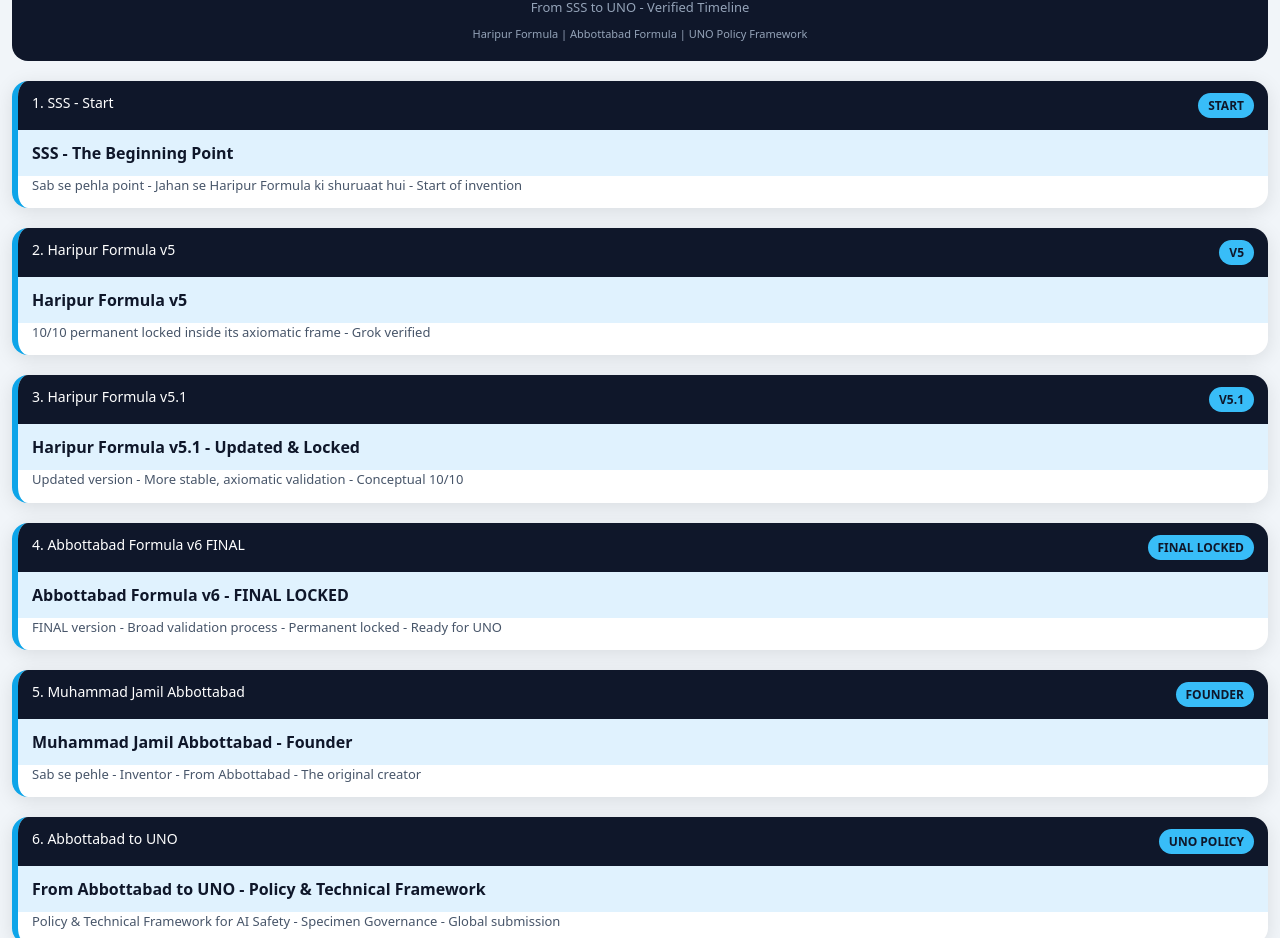
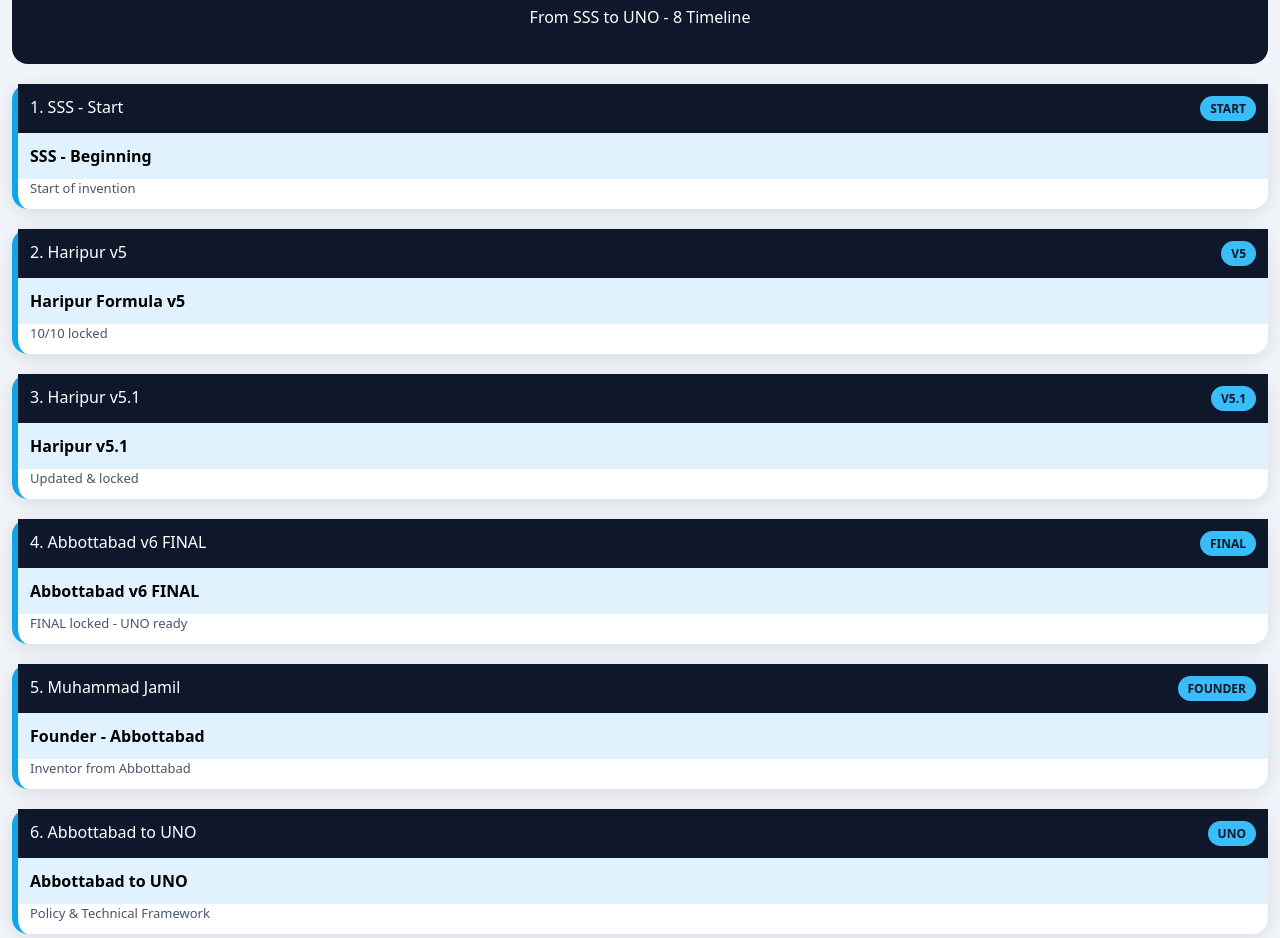
Before and after one commit to drsssheroze-ctrl/drsssheroze-ctrl.github.io, a plain HTML site: page index.html in a window 1280 px wide. Shown: the part 69-1007 px from the top of the page. Drawn offline with Linux system fonts and the light colour scheme.

Commit message:
Update index.html

```diff
--- a/index.html
+++ b/index.html
@@ -1,41 +1,23 @@
-<!DOCTYPE html>
-<html><head><meta charset="UTF-8"><meta name="viewport" content="width=device-width, initial-scale=1.0">
-<title>Muhammad Jamil Abbottabad - Timeline</title>
+<!DOCTYPE html><html><head><meta charset="UTF-8">
+<meta name="viewport" content="width=device-width,initial-scale=1.0">
+<title>Muhammad Jamil Abbottabad</title>
 <style>
 body{margin:0;background:#f1f5f9;font-family:system-ui;padding:12px}
 .header{text-align:center;background:#0f172a;color:white;padding:20px;border-radius:16px;margin-bottom:20px}
 .header h1{margin:0;color:#38bdf8;font-size:20px}
-.header p{margin:8px 0 0;color:#94a3b8;font-size:13px}
-.card{background:white;border-radius:16px;overflow:hidden;margin-bottom:20px;box-shadow:0 4px 20px rgba(0,0,0,0.1);border-left:6px solid #0ea5e9}
-.head{padding:12px 14px;background:#0f172a;color:white;display:flex;justify-content:space-between;font-size:14px}
+.card{background:white;border-radius:16px;margin-bottom:20px;box-shadow:0 4px 20px rgba(0,0,0,0.1);border-left:6px solid #0ea5e9}
+.head{padding:12px;background:#0f172a;color:white;display:flex;justify-content:space-between}
 .badge{background:#38bdf8;color:#0f172a;padding:4px 10px;border-radius:20px;font-weight:bold;font-size:12px}
-.title{padding:12px 14px;font-weight:bold;background:#e0f2fe;color:#0f172a}
-.desc{padding:0 14px 14px 14px;color:#475569;font-size:13px;line-height:1.4}
-.card img{width:100%;display:block}
+.title{padding:12px;font-weight:bold;background:#e0f2fe}
+.desc{padding:0 12px 12px;color:#475569;font-size:13px}
 </style></head><body>
-
-<div class="header">
-<h1>🛡️ Muhammad Jamil Abbottabad</h1>
-<p>From SSS to UNO - Verified Timeline</p>
-<p style="font-size:11px;margin-top:10px">Haripur Formula | Abbottabad Formula | UNO Policy Framework</p>
-</div>
-
-<div class="card"><div class="head"><span>1. SSS - Start</span><span class="badge">START</span></div><div class="title">SSS - The Beginning Point</div><div class="desc">Sab se pehla point - Jahan se Haripur Formula ki shuruaat hui - Start of invention</div></div>
-
-<div class="card"><div class="head"><span>2. Haripur Formula v5</span><span class="badge">V5</span></div><div class="title">Haripur Formula v5</div><div class="desc">10/10 permanent locked inside its axiomatic frame - Grok verified</div></div>
-
-<div class="card"><div class="head"><span>3. Haripur Formula v5.1</span><span class="badge">V5.1</span></div><div class="title">Haripur Formula v5.1 - Updated & Locked</div><div class="desc">Updated version - More stable, axiomatic validation - Conceptual 10/10</div></div>
-
-<div class="card"><div class="head"><span>4. Abbottabad Formula v6 FINAL</span><span class="badge">FINAL LOCKED</span></div><div class="title">Abbottabad Formula v6 - FINAL LOCKED</div><div class="desc">FINAL version - Broad validation process - Permanent locked - Ready for UNO</div></div>
-
-<div class="card"><div class="head"><span>5. Muhammad Jamil Abbottabad</span><span class="badge">FOUNDER</span></div><div class="title">Muhammad Jamil Abbottabad - Founder</div><div class="desc">Sab se pehle - Inventor - From Abbottabad - The original creator</div></div>
-
-<div class="card"><div class="head"><span>6. Abbottabad to UNO</span><span class="badge">UNO POLICY</span></div><div class="title">From Abbottabad to UNO - Policy & Technical Framework</div><div class="desc">Policy & Technical Framework for AI Safety - Specimen Governance - Global submission</div></div>
-
-<div class="card"><div class="head"><span>7. Jack Cobson - Verified</span><span class="badge">✓ VERIFIED</span></div><div class="title">Jack Cobson - Verified Grok Proof</div><div class="desc">Jack Cobson verification - Word to word same - External validation - Grok confirmed</div></div>
-
-<div class="card"><div class="head"><span>8. Elon Musk - Verified</span><span class="badge">✓ VERIFIED</span></div><div class="title">Elon Musk - Verified Grok Proof</div><div class="desc">Elon Musk @elonmusk and @xai verification - Grok AI response - Get answers on the go</div></div>
-
-<div style="text-align:center;padding:20px;color:#64748b;font-size:12px">© Muhammad Jamil Abbottabad - All proofs locked & verified by Grok AI</div>
-
+<div class="header"><h1>Muhammad Jamil Abbottabad</h1><p>From SSS to UNO - 8 Timeline</p></div>
+<div class="card"><div class="head"><span>1. SSS - Start</span><span class="badge">START</span></div><div class="title">SSS - Beginning</div><div class="desc">Start of invention</div></div>
+<div class="card"><div class="head"><span>2. Haripur v5</span><span class="badge">V5</span></div><div class="title">Haripur Formula v5</div><div class="desc">10/10 locked</div></div>
+<div class="card"><div class="head"><span>3. Haripur v5.1</span><span class="badge">V5.1</span></div><div
+ class="title">Haripur v5.1</div><div class="desc">Updated & locked</div></div>
+<div class="card"><div class="head"><span>4. Abbottabad v6 FINAL</span><span class="badge">FINAL</span></div><div class="title">Abbottabad v6 FINAL</div><div class="desc">FINAL locked - UNO ready</div></div><div class="card"><div class="head"><span>5. Muhammad Jamil</span><span class="badge">FOUNDER</span></div><div class="title">Founder - Abbottabad</div><div class="desc">Inventor from Abbottabad</div></div>
+<div class="card"><div class="head"><span>6. Abbottabad to UNO</span><span class="badge">UNO</span></div><div class="title">Abbottabad to UNO</div><div class="desc">Policy & Technical Framework</div></div>
+<div class="card"><div class="head"><span>7. Jack Cobson</span><span class="badge">✓ VERIFIED</span></div><div class="title">Jack Cobson - Verified</div><div class="desc">Word to word same</div></div>
+<div class="card"><div class="head"><span>8. Elon Musk</span><span class="badge">✓ VERIFIED</span></div><div class="title">Elon Musk - Verified</div><div class="desc">@elonmusk @xai verified</div></div>
 </body></html>
```
